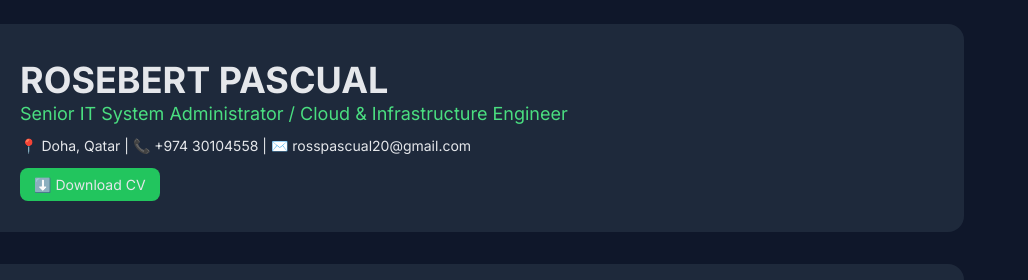
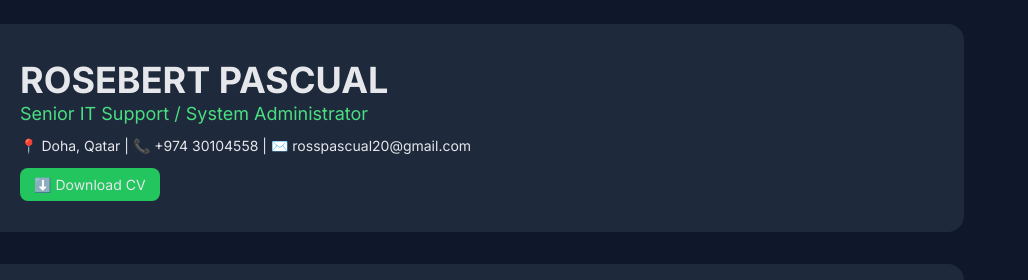
Before and after one commit to Rossberdido/Rossberdido.github.io, a plain HTML site: page index.html in a window 1280 px wide. Shown: the top 280 px of the page, 252-1280 px from the left. Drawn offline with nearby package versions, Linux system fonts and the light colour scheme.

Commit message:
Update index.html

```diff
--- a/index.html
+++ b/index.html
@@ -67,7 +67,7 @@ function toggle(id){
     <!-- INFO -->
     <div class="text-center md:text-left">
         <h1 class="text-4xl font-bold">ROSEBERT PASCUAL</h1>
-        <p class="text-green-400 text-lg">Senior IT System Administrator / Cloud & Infrastructure Engineer</p>
+        <p class="text-green-400 text-lg">Senior IT Support / System Administrator </p>
 
         <p class="text-sm mt-2">
             📍 Doha, Qatar | 📞 +974 30104558 | ✉️ rosspascual20@gmail.com
```
